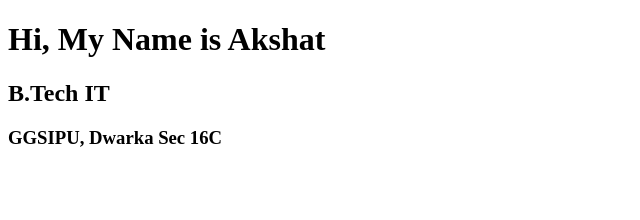
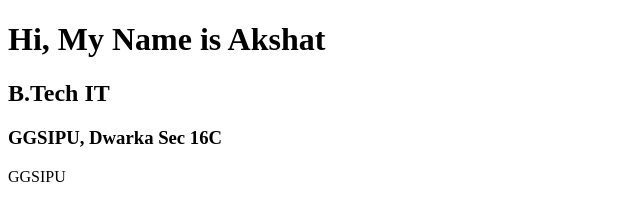
Before and after one commit to akshatk806/Test_repo, a plain HTML site: page index.html in a window 1280 px wide. Shown: the full height of the page, 0-640 px from the left. Drawn offline with Linux system fonts and the light colour scheme.

Commit message:
adding footer

```diff
--- a/index.html
+++ b/index.html
@@ -10,5 +10,6 @@
     <h1>Hi, My Name is Akshat</h1>
     <h2>B.Tech IT</h2>
     <h3>GGSIPU, Dwarka Sec 16C</h3>
+    <footer>GGSIPU</footer>
 </body>
 </html>
```
